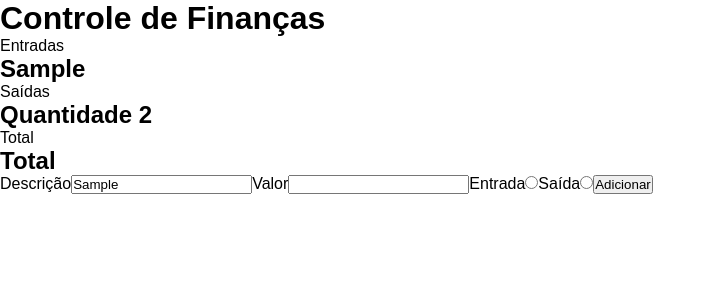
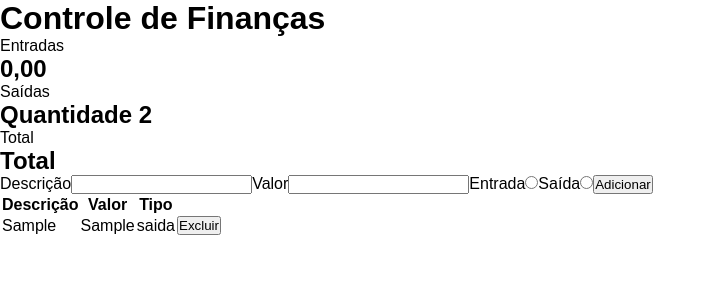
Before and after one commit to gabriel-d-sona/Controle-de-Financas, a React (Create React App) app: page / in a window 1280 px wide. Both pictures are taken after typing "Sample", "Sample" into the empty fields and a click on the button "Adicionar". Shown: the top 300 px of the page, without its empty margins (0-716 px from the left). Built offline with nearby package versions, Linux system fonts and the light colour scheme; the HTML template or start-up script is replaced by a standard one.

Commit message:
armazenando no localStorage e criando lista

```diff
--- a/src/pages/Controle.js
+++ b/src/pages/Controle.js
@@ -2,9 +2,42 @@ import React, { Component } from "react";
 
 class Controle extends Component {
     state = {
+        descricao: "",
+        valor: "",
         quantidade1: "0,00",
         quantidade2: "0,00",
         total: "0,00",
+        entrada: false,
+        saida: false,
+        arr: [],
+    };
+
+    componentDidMount() {
+        const storedArr = localStorage.getItem("meuArr");
+        if (storedArr) {
+            this.setState({ arr: JSON.parse(storedArr) });
+        }
+    }
+
+    handleAddClick = (event) => {
+        event.preventDefault();
+        this.setState((prevState) => {
+            const { descricao, valor, entrada, saida } = prevState;
+            const novoItem = {
+                descricao,
+                valor: saida ? `-${valor}` : valor,
+                tipo: entrada ? "entrada" : "saida",
+            };
+            const arr = [...prevState.arr, novoItem];
+            localStorage.setItem("meuArr", JSON.stringify(arr));
+            return {
+                arr,
+                descricao: "",
+                valor: "",
+                entrada: false,
+                saida: false,
+            };
+        });
     };
 
     handleChange = (event) => {
@@ -16,35 +49,18 @@ class Controle extends Component {
         const { value } = event.target;
         this.setState({
             entrada: value === "entrada",
-            saida: value === "saida"
-         });
-    }
-
-    handleAddClick = (event) => {
-        event.preventDefault();
-        this.setState((prevState) => {
-            let valorAtualizado =  prevState.valor.trim() ? prevState.valor : "0,00"
-            if (prevState.saida) {
-                valorAtualizado = prevState.valor.trim() ? - prevState.valor : "0,00"
-            }
-            return {
-                quantidade1: valorAtualizado,
-                valor: "",
-            }
+            saida: value === "saida",
         });
     };
 
     render() {
-        const { descricao, valor, quantidade1 } = this.state;
+        const { descricao, valor, quantidade1, arr } = this.state;
         return (
             <div className="controle-page">
                 <div className="tabela-total">
                     <h1>Controle de Finanças</h1>
                     <label className="entrada">Entradas</label>
-                    <h2
-                        name="quantidade1"
-                        value={quantidade1}
-                    >
+                    <h2 name="quantidade1" value={quantidade1}>
                         {quantidade1}
                     </h2>
                     <label className="saidas">Saídas</label>
@@ -76,6 +92,7 @@ class Controle extends Component {
                         name="input"
                         value="entrada"
                         onChange={this.handleRadioChange}
+                        checked={this.state.entrada}
                     />
                     <label htmlFor="saida">Saída</label>
                     <input
@@ -84,6 +101,7 @@ class Controle extends Component {
                         name="input"
                         value="saida"
                         onChange={this.handleRadioChange}
+                        checked={this.state.saida}
                     />
                     <button
                         id="btn-adicionar"
@@ -93,6 +111,38 @@ class Controle extends Component {
                         Adicionar
                     </button>
                 </form>
+                <div className="table">
+                    <table>
+                        <thead>
+                            <tr>
+                                <th>Descrição</th>
+                                <th>Valor</th>
+                                <th>Tipo</th>
+                                <th></th>
+                            </tr>
+                        </thead>
+                        <tbody>
+                            {arr.map((item, index) => (
+                                <tr key={index}>
+                                    <td>{item.descricao}</td>
+                                    <td>{item.valor}</td>
+                                    <td>{item.tipo}</td>
+                                    <td>
+                                        <button
+                                            onClick={() => {
+                                                const newArr = arr.filter((_, i) => i !== index);
+                                                this.setState({ arr: newArr });
+                                                localStorage.setItem("meuArr", JSON.stringify(newArr));
+                                            }}
+                                        >
+                                            Excluir
+                                        </button>
+                                    </td>
+                                </tr>
+                            ))}
+                        </tbody>
+                    </table>
+                </div>
             </div>
         );
     }
```
